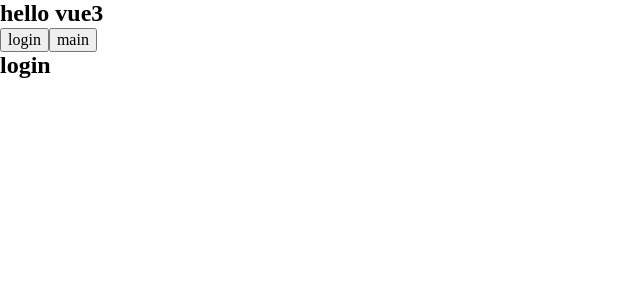
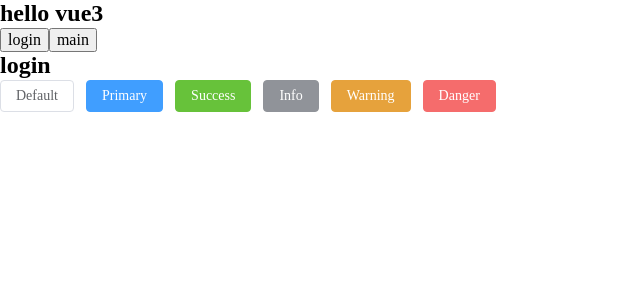
Before and after one commit to corey-wangdong/vue3-management-system, a Vue app: page /login in a window 1280 px wide. Shown: the top 300 px of the page, without its empty margins (0-640 px from the left). Built offline with nearby package versions, Linux system fonts and the light colour scheme; no server answers.

Commit message:
feat: element plus 全局引入

```diff
--- a/package.json
+++ b/package.json
@@ -11,6 +11,7 @@
   },
   "dependencies": {
     "axios": "^1.1.2",
+    "element-plus": "^2.2.18",
     "normalize.css": "^8.0.1",
     "pinia": "^2.0.21",
     "vue": "^3.2.38",
--- a/src/service/config/index.ts
+++ b/src/service/config/index.ts
@@ -5,6 +5,7 @@
 // 2.代码逻辑判断, 判断当前环境
 // vite默认提供的环境变量
 // console.log(import.meta.env.MODE)
+console.log(import.meta.env)
 console.log(import.meta.env.DEV) // 是否开发环境
 console.log(import.meta.env.PROD) // 是否生产环境
 console.log(import.meta.env.SSR) // 是否是服务器端渲染(server side render)
--- a/src/views/login/login.vue
+++ b/src/views/login/login.vue
@@ -1,15 +1,23 @@
 <template>
   <div class="login">
     <h2>login</h2>
+    <el-row class="mb-4">
+      <el-button>Default</el-button>
+      <el-button type="primary">Primary</el-button>
+      <el-button type="success">Success</el-button>
+      <el-button type="info">Info</el-button>
+      <el-button type="warning">Warning</el-button>
+      <el-button type="danger">Danger</el-button>
+    </el-row>
   </div>
 </template>
 
 <script setup lang="ts">
   import hyRequest from '@/service'
-  hyRequest.get({url: '/home/multidata'})
-  .then((res) => {
-    console.log(res)
-  })
+  // hyRequest.get({url: '/home/multidata'})
+  // .then((res) => {
+  //   console.log(res)
+  // })
 
 </script>
 
```
Also changed, not shown: src/main.ts (+14 -10 lines), .prettierrc.json, 2 other files (tests, documents, lock files or other folders).
